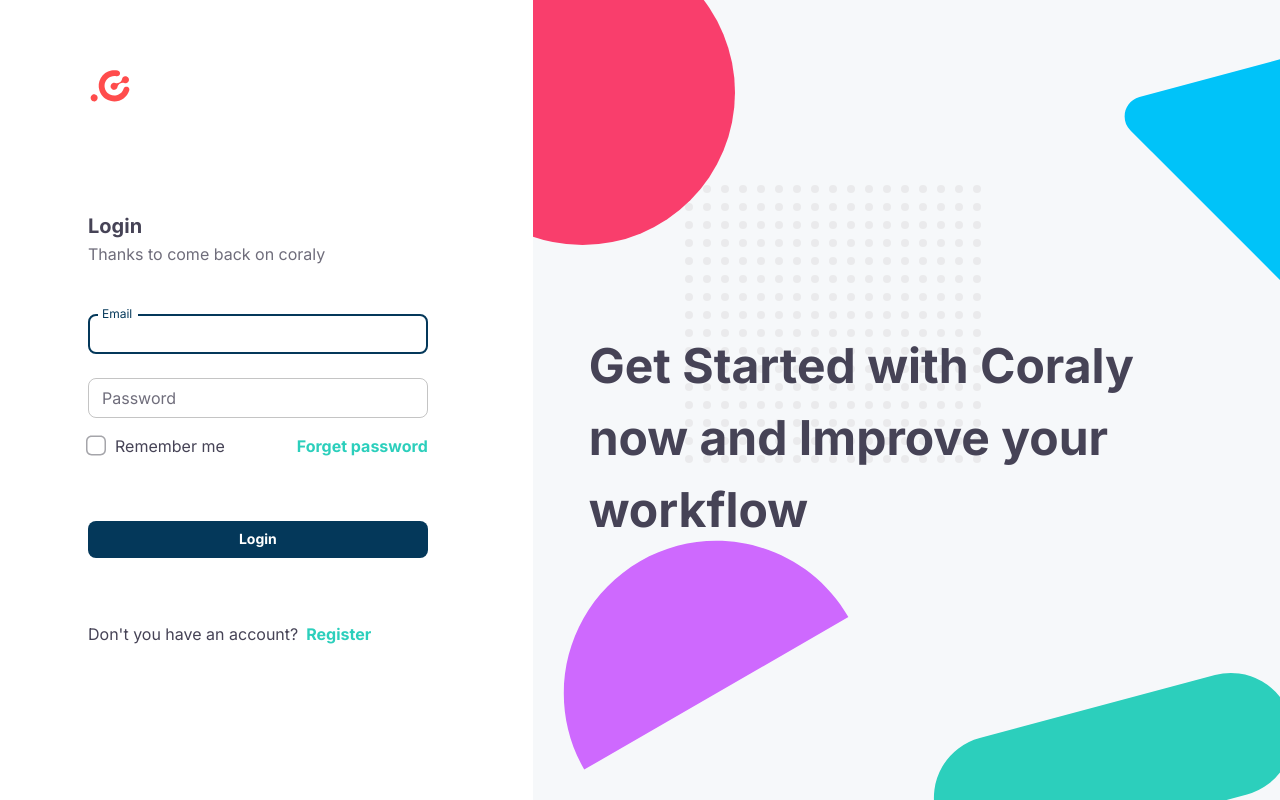
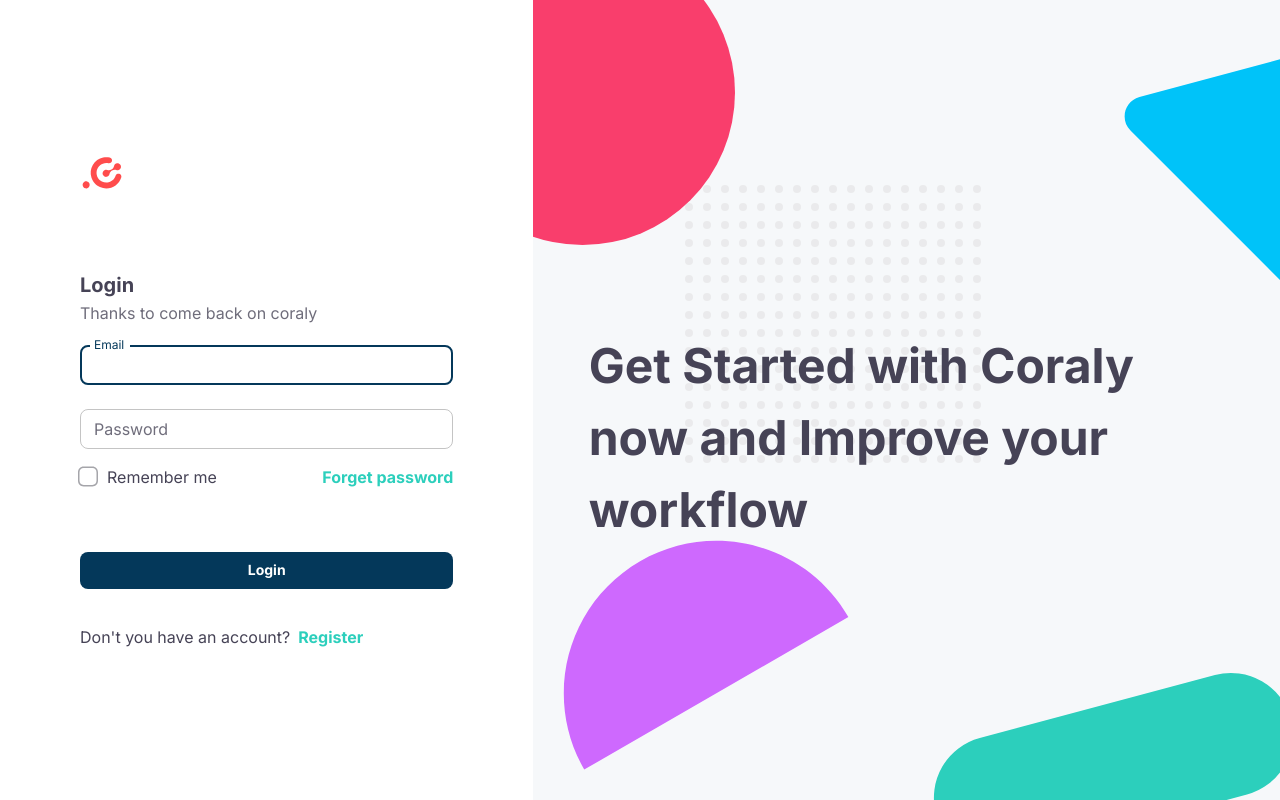
Before and after one commit to riadhmouamnia/ld-assignment-2, a React (Vite) app: page /login in a window 1280 px wide. Built offline with nearby package versions, Linux system fonts and the light colour scheme; data requests are answered from the project's data file.

Commit message:
edit AuthWrapper to not have inline styling

```diff
--- a/src/pages/auth/Layout/AuthWrapper.tsx
+++ b/src/pages/auth/Layout/AuthWrapper.tsx
@@ -4,6 +4,7 @@ import Paper from "@mui/material/Paper";
 import logo from "assets/logo.svg";
 import { useNavigate } from "react-router-dom";
 import { useAppSelector } from "redux/hooks";
+import styled from "@emotion/styled";
 
 type AuthWrapperProps = {
   title: String;
@@ -11,6 +12,17 @@ type AuthWrapperProps = {
   children: any;
   cover: React.ReactNode;
 };
+
+const FormContainer = styled(Box)({
+  margin: "16px auto",
+  display: "flex",
+  flexDirection: "column",
+  alignItems: "center",
+  gap: 4,
+  width: "70%",
+});
+
+const FormWrapperStyles = { display: "flex", alignItems: "center" };
 
 function AuthWrapper({ children, cover, title, subTitle }: AuthWrapperProps) {
   const { userInfo } = useAppSelector(({ auth }) => auth);
@@ -24,18 +36,16 @@ function AuthWrapper({ children, cover, title, subTitle }: AuthWrapperProps) {
 
   return (
     <Grid container component="main" sx={{ height: "100vh" }}>
-      <Grid item px={3} xs={12} sm={8} md={5} component={Paper} square>
-        <Box
-          sx={{
-            my: 8,
-            mx: 8,
-            display: "flex",
-            flexDirection: "column",
-            alignItems: "center",
-            gap: 4,
-            width: "70%",
-          }}
-        >
+      <Grid
+        item
+        xs={12}
+        sm={8}
+        md={5}
+        component={Paper}
+        sx={FormWrapperStyles}
+        square
+      >
+        <FormContainer>
           <Box width="100%">
             <img src={logo} alt="logo" width="44px" />
           </Box>
@@ -53,7 +63,7 @@ function AuthWrapper({ children, cover, title, subTitle }: AuthWrapperProps) {
             </Typography>
           </Box>
           {children}
-        </Box>
+        </FormContainer>
       </Grid>
       <Grid item xs={false} sm={4} md={7}>
         {cover}
```
